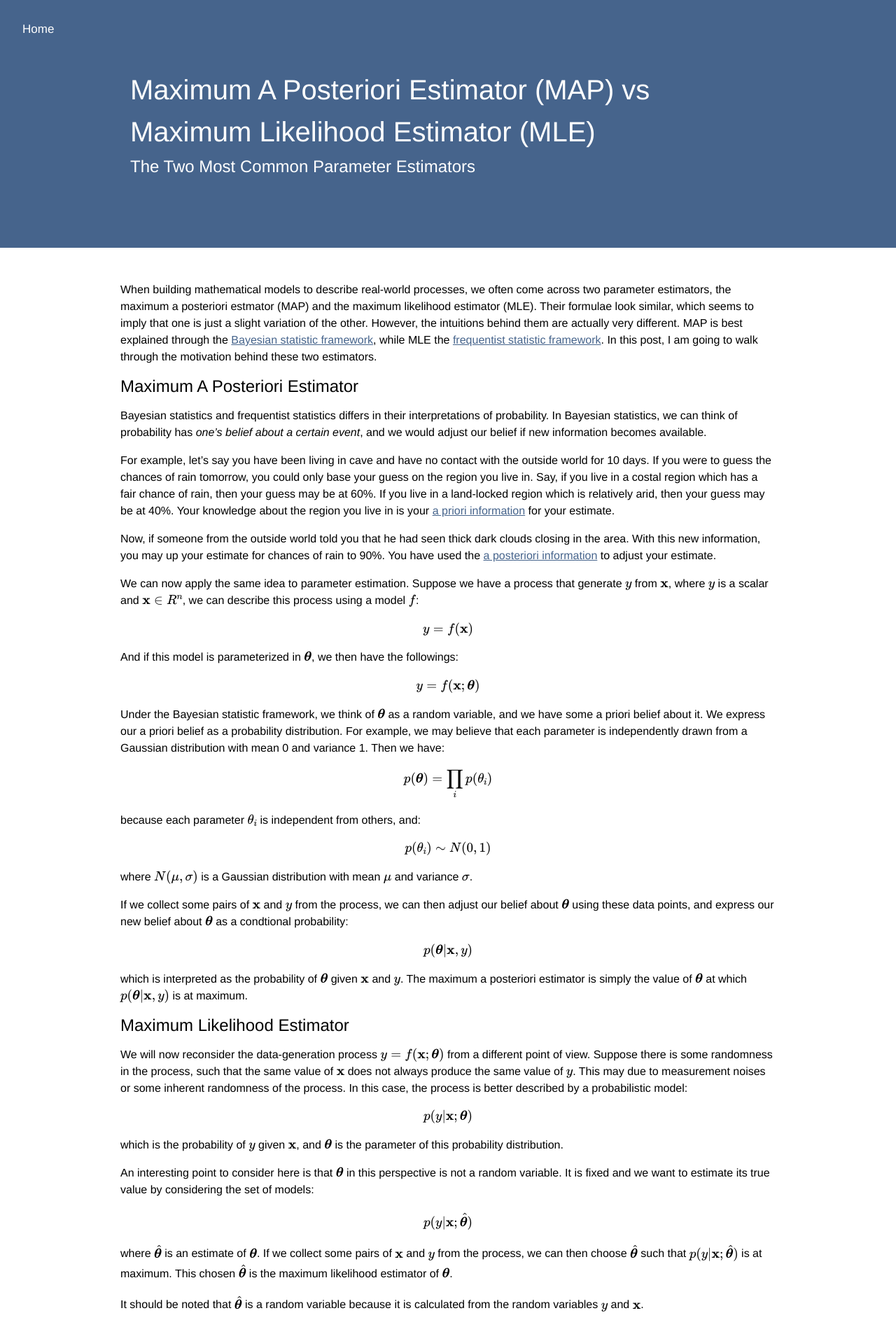
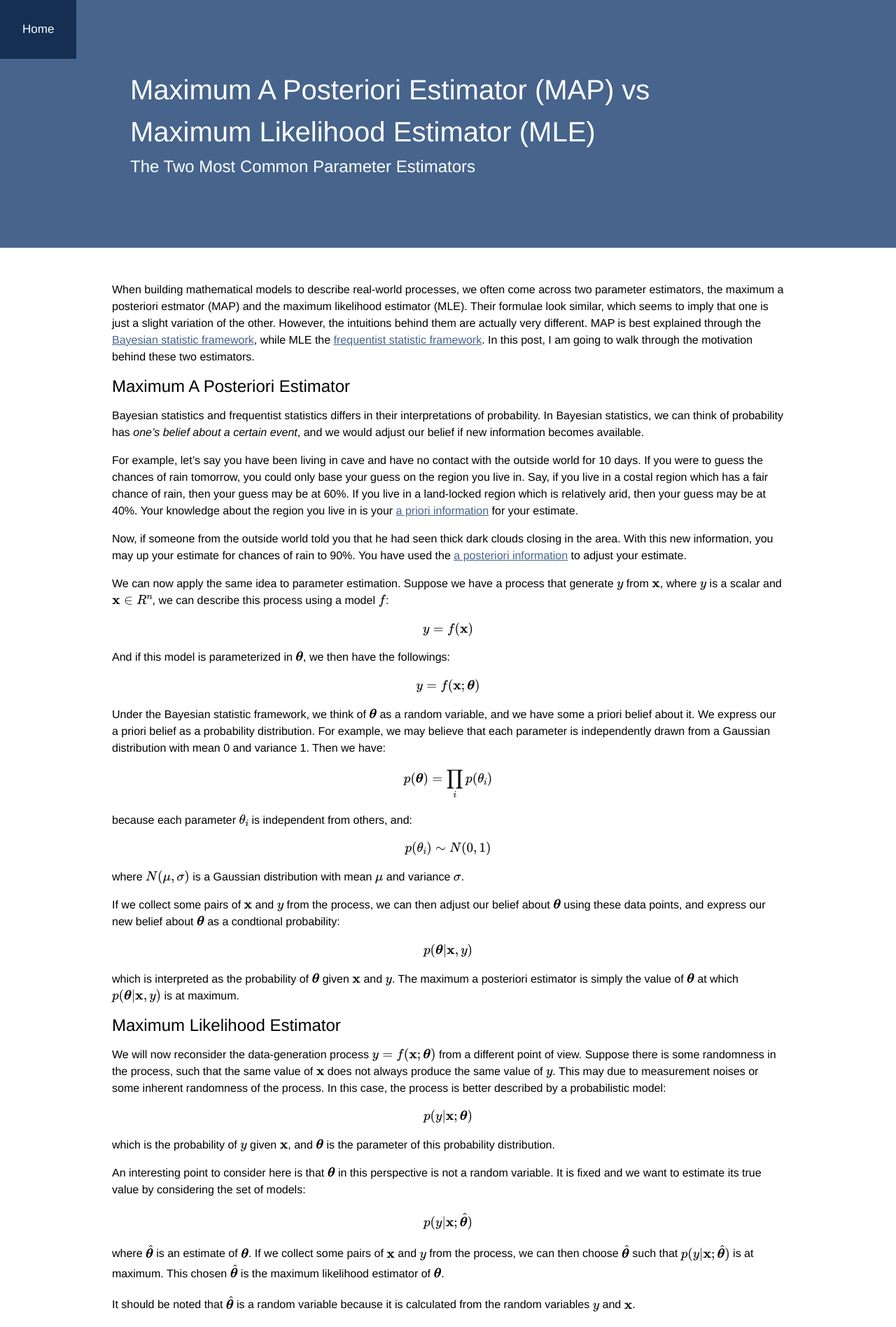
Before and after one commit to takmanman/takmanman.github.io, a Jekyll site: the page built from _posts/2020-02-16-map-vs-mle.md, in a window 1280 px wide. Shown: the top 1896 px of the page at 70% size. Built offline with Jekyll 4.4.1, drawn with Linux system fonts in a browser that asks for light colours; nearby versions of some CDN libraries.

Commit message:
Update afloat.css

```diff
--- a/assets/css/afloat.css
+++ b/assets/css/afloat.css
@@ -2,9 +2,9 @@
 @import url(london.css);
 :root {
   --body-margin: 0rem;
-  --body-padding: 1rem;
+  --body-padding: 0rem;
 
-  --banner-margin: -1rem;
+  --banner-margin: 0rem;
 
   --post-float-padding: 1.5rem;
   --post-float-date-margin: -1.5rem;
@@ -88,12 +88,10 @@ img {
 }
 
 .navbar {
-
-	margin-top: var(--banner-margin);
-	margin-left: var(--banner-margin);
 	margin-bottom:0em;
 	background-color:var(--main-color);
 	position: fixed;
+	top:0;
 
 }
 
@@ -108,19 +106,18 @@ img {
 	padding:2rem ;
 	text-decoration: none;
 	font-size: 17px;
-	position: fixed;
 }
 
 .banner{
-
-	margin-top: var(--banner-margin);
-	margin-left: var(--banner-margin);
-	margin-right: var(--banner-margin);
 
 	margin-bottom:3em;
     padding:6rem 2rem;
 	background-color:var(--main-color);
 
+}
+
+.banner a{
+	float: right;
 }
 
 .banner p{
@@ -270,9 +267,9 @@ img {
   }
 
 
-  .navbar a {
+  .navbar {
+	padding:0.5em;
 
-	padding:0.5rem ;
   }
 
 
```
